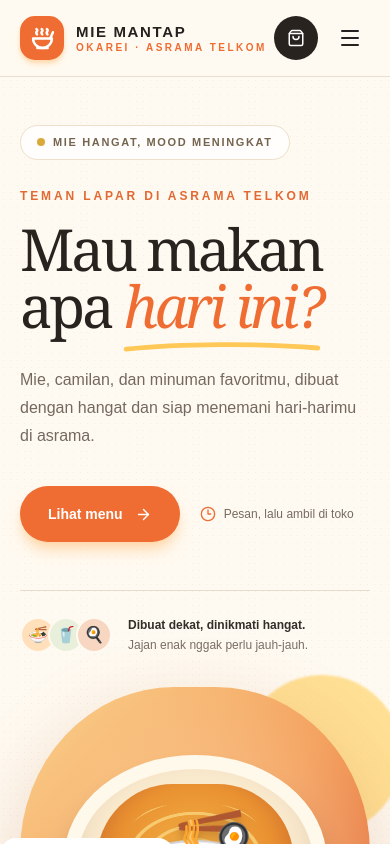
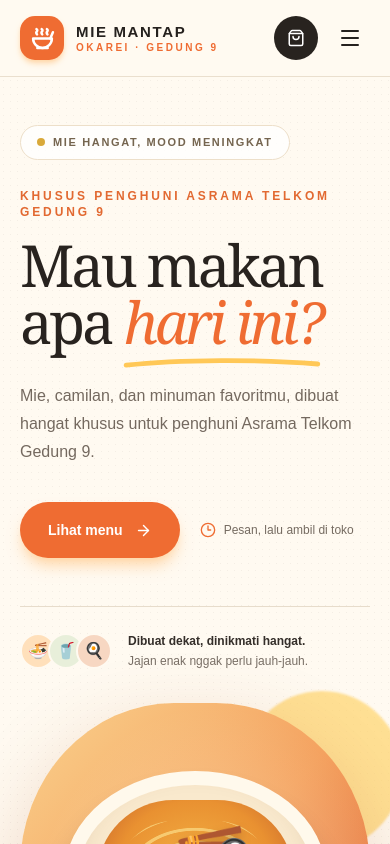
Before and after one commit to zhargaming24/mie-mantap-okarei, a Next.js app: page / in a window 390 px wide. Shown: the top 844 px of the page. Built offline with nearby package versions, Linux system fonts and the light colour scheme; no server answers; the database is empty.

Commit message:
Show Gedung 9 and closed store page

```diff
--- a/src/components/storefront.tsx
+++ b/src/components/storefront.tsx
@@ -34,12 +34,37 @@
   function chooseService(productId:string,service:"pickup"|"prepared"){setServiceChoices(c=>{const n={...c,[productId]:service};localStorage.setItem("mmo-service-v1",JSON.stringify(n));return n;});}
   function chooseTopping(productId:string,toppingId:string){setToppingChoices(c=>{const current=c[productId]??[];const n={...c,[productId]:current.includes(toppingId)?current.filter(id=>id!==toppingId):[...current,toppingId]};localStorage.setItem("mmo-toppings-v1",JSON.stringify(n));return n;});}
 
+  if (configured && settings && !settings.is_open) return <>
+    <header className="border-b border-[#eadfce] bg-[#fffaf1]">
+      <div className="mx-auto flex h-[76px] max-w-7xl items-center justify-between px-5 lg:px-10">
+        <Link href="/" className="flex items-center gap-3" aria-label="Mie Mantap Okarei beranda">
+          <span className="grid h-11 w-11 place-items-center rounded-[15px] bg-[#ef6c32] text-white shadow-md shadow-orange-200"><Soup size={25} strokeWidth={2.4}/></span>
+          <span className="leading-none"><b className="block text-[15px] tracking-[.11em]">MIE MANTAP</b><i className="mt-1 block text-[10px] font-semibold not-italic tracking-[.2em] text-[#ef6c32]">OKAREI · GEDUNG 9</i></span>
+        </Link>
+        <span className="rounded-full bg-[#fff0d3] px-4 py-2 text-xs font-bold text-[#8c5b20]">Toko sedang tutup</span>
+      </div>
+    </header>
+    <main className="grain grid min-h-[78vh] place-items-center px-5 py-16">
+      <section className="w-full max-w-2xl rounded-[32px] border border-[#eadfce] bg-white p-8 text-center shadow-xl shadow-[#9d7440]/10 md:p-14">
+        <span className="mx-auto grid h-20 w-20 place-items-center rounded-[26px] bg-[#fff0d3] text-4xl">🌙</span>
+        <p className="mt-7 text-[10px] font-bold uppercase tracking-[.22em] text-[#ef6c32]">Mie Mantap Okarei</p>
+        <h1 className="serif mt-3 text-4xl tracking-tight text-[#28231f] md:text-5xl">Toko sedang tutup.</h1>
+        <p className="mx-auto mt-4 max-w-lg text-sm leading-7 text-[#74695f]">Maaf, saat ini kami belum menerima pesanan. Silakan kembali lagi saat toko sudah buka.</p>
+        <div className="mx-auto mt-7 max-w-sm rounded-2xl bg-[#fff7e9] px-5 py-4 text-left">
+          <b className="block text-xs text-[#342e29]">📍 Lokasi layanan</b>
+          <span className="mt-1 block text-sm text-[#81766c]">Khusus penghuni Asrama Telkom, Gedung 9.</span>
+        </div>
+        <Link href="/order" className="mt-7 inline-flex h-12 items-center gap-2 rounded-full bg-[#29241f] px-6 text-xs font-bold text-white transition hover:bg-[#ef6c32]">Lacak pesanan</Link>
+      </section>
+    </main>
+    <footer className="bg-[#28231f] px-5 py-7 text-center text-xs text-[#b8aaa0]">Mie Mantap Okarei · Asrama Telkom Gedung 9</footer>
+  </>;
   return <>
     <header className="sticky top-0 z-30 border-b border-[#eadfce] bg-[#fffaf1]/90 backdrop-blur-xl">
       <div className="mx-auto flex h-[76px] max-w-7xl items-center justify-between px-5 lg:px-10">
         <Link href="/" className="flex items-center gap-3" aria-label="Mie Mantap Okarei beranda">
           <span className="grid h-11 w-11 place-items-center rounded-[15px] bg-[#ef6c32] text-white shadow-md shadow-orange-200"><Soup size={25} strokeWidth={2.4}/></span>
-          <span className="leading-none"><b className="block text-[15px] tracking-[.11em]">MIE MANTAP</b><i className="mt-1 block text-[10px] font-semibold not-italic tracking-[.25em] text-[#ef6c32]">OKAREI · ASRAMA TELKOM</i></span>
+          <span className="leading-none"><b className="block text-[15px] tracking-[.11em]">MIE MANTAP</b><i className="mt-1 block text-[10px] font-semibold not-italic tracking-[.25em] text-[#ef6c32]">OKAREI · GEDUNG 9</i></span>
         </Link>
         <nav className="hidden items-center gap-9 text-sm font-medium text-[#6a625b] md:flex">
           <a className="hover:text-[#ef6c32]" href="#menu">Menu</a><a className="hover:text-[#ef6c32]" href="#cerita">Tentang kami</a><a className="hover:text-[#ef6c32]" href="#lokasi">Lokasi</a>
@@ -58,9 +83,9 @@
         <div className="mx-auto grid min-h-[650px] max-w-7xl items-center gap-8 px-5 pb-16 pt-12 md:grid-cols-[1.04fr_.96fr] md:px-10 md:pb-20 md:pt-14">
           <div className="relative z-10">
             <div className="mb-7 inline-flex items-center gap-2 rounded-full border border-[#eddfc9] bg-white/80 px-4 py-2 text-[11px] font-bold uppercase tracking-[.15em] text-[#75654f]"><span className={`h-2 w-2 rounded-full ${settings?.is_open ? "bg-emerald-500" : "bg-[#d9a93a]"}`}/>{settings ? settings.is_open ? "Lagi buka · siap menerima pesanan" : "Toko sedang tutup" : "Mie hangat, mood meningkat"}</div>
-            <p className="mb-4 text-xs font-bold uppercase tracking-[.24em] text-[#e26931]">Teman lapar di Asrama Telkom</p>
+            <p className="mb-4 text-xs font-bold uppercase tracking-[.24em] text-[#e26931]">Khusus penghuni Asrama Telkom Gedung 9</p>
             <h1 className="serif max-w-[680px] text-[58px] leading-[.99] tracking-[-.055em] text-[#28231f] md:text-[84px]">Mau makan<br/>apa <span className="relative italic text-[#ef6c32]">hari ini?<svg className="absolute -bottom-2 left-0 w-full" viewBox="0 0 330 18" fill="none"><path d="M5 12C93 2 231 2 324 10" stroke="#ffc857" strokeWidth="8" strokeLinecap="round"/></svg></span></h1>
-            <p className="mt-8 max-w-[475px] text-base leading-7 text-[#74695f] md:text-[17px]">Mie, camilan, dan minuman favoritmu, dibuat dengan hangat dan siap menemani hari-harimu di asrama.</p>
+            <p className="mt-8 max-w-[475px] text-base leading-7 text-[#74695f] md:text-[17px]">Mie, camilan, dan minuman favoritmu, dibuat hangat khusus untuk penghuni Asrama Telkom Gedung 9.</p>
             <div className="mt-9 flex flex-wrap items-center gap-3"><a href="#menu" className="focus-ring inline-flex h-14 items-center gap-3 rounded-full bg-[#ef6c32] px-7 text-sm font-bold text-white shadow-lg shadow-orange-200 transition hover:-translate-y-0.5 hover:bg-[#d95622]">Lihat menu <ArrowRight size={17}/></a><span className="inline-flex items-center gap-2 px-2 text-xs text-[#756b61]"><Clock3 size={16} className="text-[#ef6c32]"/> Pesan, lalu ambil di toko</span></div>
             <div className="mt-12 flex items-center gap-4 border-t border-[#e7dccb] pt-6"><div className="flex -space-x-2"><span className="grid h-9 w-9 place-items-center rounded-full border-2 border-[#fffaf1] bg-[#ffe0bb]">🍜</span><span className="grid h-9 w-9 place-items-center rounded-full border-2 border-[#fffaf1] bg-[#e8efda]">🥤</span><span className="grid h-9 w-9 place-items-center rounded-full border-2 border-[#fffaf1] bg-[#f7d7c2]">🍳</span></div><p className="text-xs leading-5 text-[#786e65]"><b className="text-[#342e29]">Dibuat dekat, dinikmati hangat.</b><br/>Jajan enak nggak perlu jauh-jauh.</p></div>
           </div>
@@ -95,11 +120,11 @@
         <div className="mt-12 flex flex-col items-center justify-between gap-5 rounded-[26px] bg-[#29241f] px-7 py-6 text-white sm:flex-row md:px-9"><div><p className="text-xs font-bold uppercase tracking-[.16em] text-[#ffc857]">Pesananmu siap kapan?</p><p className="serif mt-1 text-2xl">Langsung ambil atau kami siapkan.</p></div><Link href="/checkout" className="inline-flex h-12 items-center gap-2 rounded-full bg-[#ffc857] px-6 text-xs font-bold text-[#392c1c] transition hover:bg-white">Lanjut ke checkout <ArrowRight size={15}/></Link></div>
       </section>
 
-      <section id="cerita" className="bg-[#f5e6d0]"><div className="mx-auto grid max-w-7xl gap-10 px-5 py-20 md:grid-cols-[.8fr_1.2fr] md:items-center md:px-10 md:py-24"><div className="relative mx-auto grid aspect-square w-full max-w-[380px] place-items-center overflow-hidden rounded-full bg-[radial-gradient(circle_at_45%_40%,#ffdc98,#f5a55f_68%,#e56d3e)]"><div className="absolute inset-7 rounded-full border border-white/50"/><div className="absolute inset-12 rounded-full border border-white/35"/><span className="relative text-[130px] drop-shadow-lg">🥡</span><span className="absolute bottom-12 rounded-full bg-white/85 px-4 py-2 text-[9px] font-bold uppercase tracking-[.16em]">Rasa rumahan di dekatmu</span></div><div><p className="text-xs font-bold uppercase tracking-[.2em] text-[#df6630]">Sedekat itu dengan enak</p><h2 className="serif mt-4 text-5xl leading-[1.03] tracking-[-.04em] md:text-6xl">Dari dapur kecil,<br/><i className="text-[#ef6c32]">buat hari lebih oke.</i></h2><p className="mt-6 max-w-[530px] text-sm leading-7 text-[#716358]">Mie Mantap Okarei hadir untuk teman-teman di Asrama Telkom. Pesan dengan mudah, pilih cara penyajian yang kamu suka, lalu nikmati tanpa harus pergi jauh.</p><a href="#lokasi" className="mt-7 inline-flex items-center gap-2 border-b border-[#ef6c32] pb-1 text-xs font-bold text-[#cf5526]">Kenali tempat kami <ArrowRight size={14}/></a></div></div></section>
+      <section id="cerita" className="bg-[#f5e6d0]"><div className="mx-auto grid max-w-7xl gap-10 px-5 py-20 md:grid-cols-[.8fr_1.2fr] md:items-center md:px-10 md:py-24"><div className="relative mx-auto grid aspect-square w-full max-w-[380px] place-items-center overflow-hidden rounded-full bg-[radial-gradient(circle_at_45%_40%,#ffdc98,#f5a55f_68%,#e56d3e)]"><div className="absolute inset-7 rounded-full border border-white/50"/><div className="absolute inset-12 rounded-full border border-white/35"/><span className="relative text-[130px] drop-shadow-lg">🥡</span><span className="absolute bottom-12 rounded-full bg-white/85 px-4 py-2 text-[9px] font-bold uppercase tracking-[.16em]">Rasa rumahan di dekatmu</span></div><div><p className="text-xs font-bold uppercase tracking-[.2em] text-[#df6630]">Sedekat itu dengan enak</p><h2 className="serif mt-4 text-5xl leading-[1.03] tracking-[-.04em] md:text-6xl">Dari dapur kecil,<br/><i className="text-[#ef6c32]">buat hari lebih oke.</i></h2><p className="mt-6 max-w-[530px] text-sm leading-7 text-[#716358]">Mie Mantap Okarei melayani khusus penghuni Asrama Telkom Gedung 9. Pesan dengan mudah, pilih cara penyajian yang kamu suka, lalu nikmati tanpa harus pergi jauh.</p><a href="#lokasi" className="mt-7 inline-flex items-center gap-2 border-b border-[#ef6c32] pb-1 text-xs font-bold text-[#cf5526]">Kenali tempat kami <ArrowRight size={14}/></a></div></div></section>
 
-      <section id="lokasi" className="mx-auto max-w-7xl px-5 py-16 md:px-10"><div className="flex flex-col gap-6 rounded-[26px] border border-[#eadfce] bg-white p-7 md:flex-row md:items-center md:justify-between md:p-10"><div><p className="text-[10px] font-bold uppercase tracking-[.2em] text-[#ef6c32]">Mampir, yuk</p><h2 className="serif mt-2 text-3xl">Ada di Asrama Telkom.</h2><p className="mt-2 text-sm text-[#81766c]">{settings?.description??"Makanan dan minuman hangat untuk teman-teman asrama."}</p></div><div className="flex items-center gap-3 rounded-2xl bg-[#fff4e3] px-5 py-4 text-sm"><span className="grid h-10 w-10 place-items-center rounded-full bg-white text-[#ef6c32]">📍</span><span><b className="block">Asrama Telkom</b><span className="mt-1 block text-xs text-[#83766a]">{settings?.phone??"Info pemesanan tersedia di toko"}</span></span></div></div></section>
+      <section id="lokasi" className="mx-auto max-w-7xl px-5 py-16 md:px-10"><div className="flex flex-col gap-6 rounded-[26px] border border-[#eadfce] bg-white p-7 md:flex-row md:items-center md:justify-between md:p-10"><div><p className="text-[10px] font-bold uppercase tracking-[.2em] text-[#ef6c32]">Mampir, yuk</p><h2 className="serif mt-2 text-3xl">Khusus Asrama Telkom, Gedung 9.</h2><p className="mt-2 text-sm text-[#81766c]">{settings?.description??"Makanan dan minuman hangat untuk teman-teman asrama."}</p></div><div className="flex items-center gap-3 rounded-2xl bg-[#fff4e3] px-5 py-4 text-sm"><span className="grid h-10 w-10 place-items-center rounded-full bg-white text-[#ef6c32]">📍</span><span><b className="block">Asrama Telkom · Gedung 9</b><span className="mt-1 block text-xs text-[#83766a]">{settings?.phone??"Info pemesanan tersedia di toko"}</span></span></div></div></section>
     </main>
-    <footer className="bg-[#28231f] text-white"><div className="mx-auto flex max-w-7xl flex-col gap-7 px-5 py-10 md:flex-row md:items-center md:justify-between md:px-10"><Link href="/" className="flex items-center gap-3"><span className="grid h-10 w-10 place-items-center rounded-xl bg-[#ef6c32]"><Soup size={22}/></span><span><b className="block text-xs tracking-[.12em]">MIE MANTAP OKAREI</b><span className="mt-1 block text-[10px] text-[#b8aaa0]">Dari kami, buat hari lebih oke.</span></span></Link><p className="text-xs text-[#b8aaa0]">© {new Date().getFullYear()} Mie Mantap Okarei · Dibuat hangat di Asrama Telkom</p><Link href="/admin/login" className="text-xs text-[#d2c1b1] hover:text-white">Owner</Link></div></footer>
+    <footer className="bg-[#28231f] text-white"><div className="mx-auto flex max-w-7xl flex-col gap-7 px-5 py-10 md:flex-row md:items-center md:justify-between md:px-10"><Link href="/" className="flex items-center gap-3"><span className="grid h-10 w-10 place-items-center rounded-xl bg-[#ef6c32]"><Soup size={22}/></span><span><b className="block text-xs tracking-[.12em]">MIE MANTAP OKAREI</b><span className="mt-1 block text-[10px] text-[#b8aaa0]">Dari kami, buat hari lebih oke.</span></span></Link><p className="text-xs text-[#b8aaa0]">© {new Date().getFullYear()} Mie Mantap Okarei · Khusus penghuni Asrama Telkom Gedung 9</p><Link href="/admin/login" className="text-xs text-[#d2c1b1] hover:text-white">Owner</Link></div></footer>
     {cartCount>0&&<Link href="/checkout" className="fixed bottom-5 right-5 z-40 inline-flex items-center gap-3 rounded-full bg-[#29241f] px-5 py-4 text-sm font-bold text-white shadow-2xl"><span className="grid h-7 w-7 place-items-center rounded-full bg-[#ffc857] text-xs text-[#30261d]">{cartCount}</span>Lihat keranjang <ArrowRight size={16}/></Link>}
   </>;
 }
```
